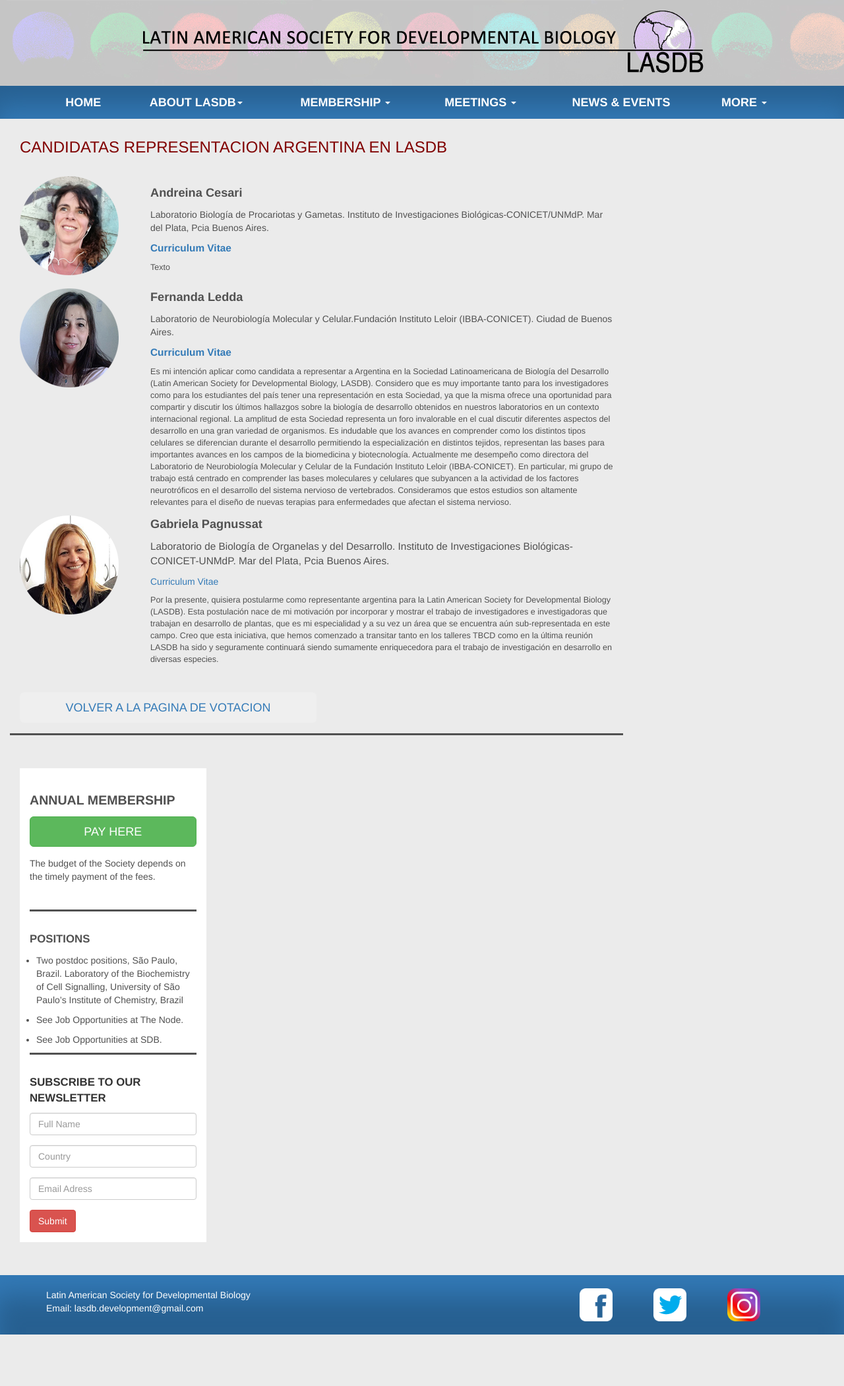
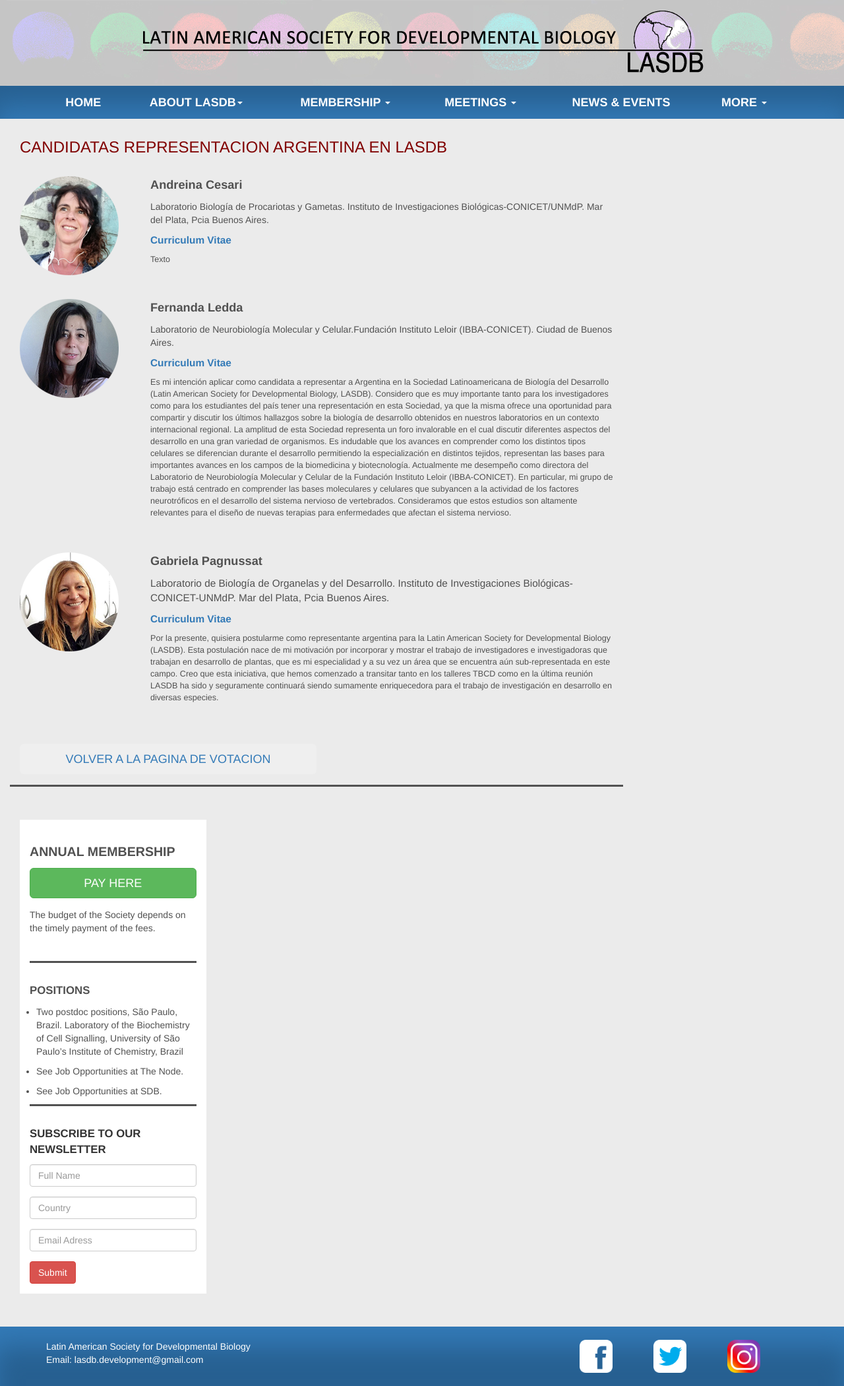
Before and after one commit to lasdb/lasdb.github.io, a Jekyll site: the page built from pages/arg/Candidatas-Arg-2020.html, in a window 1280 px wide. Shown: the whole page at 66% size. Built offline with Jekyll 4.4.1, drawn with Linux system fonts in a browser that asks for light colours; nearby versions of some CDN libraries; before the commit the page ends 2022 px from its top, so only the background shows below that.

Commit message:
Update Candidatas-Arg-2020.html

```diff
--- a/pages/arg/Candidatas-Arg-2020.html
+++ b/pages/arg/Candidatas-Arg-2020.html
@@ -15,7 +15,8 @@
                 <p style="font-weight:; font-size: 1em;">Laboratorio Biología de Procariotas y Gametas. Instituto de Investigaciones Biológicas-CONICET/UNMdP. Mar del Plata, Pcia Buenos Aires.</span><br></p>
                 <p style="font-weight:bold; font-size: 1.1em;"><a href="{{site.baseurl}}/pages/arg/Andreina-Cesari-CV.pdf" target="_blank">Curriculum Vitae</a><br></p>
                 <p style="font-weight:; font-size: 0.9em;">Texto</span><br></p>
-                </tr>
+                <br><br></tr>
+
                 <tr>
                 <td valign="top" width="22%"><img src="{{site.baseurl}}/pages/arg/Fernanda-Ledda.png"><br><br></td>
                 <td><p style="font-weight:bold; font-size: 1.3em;">Fernanda Ledda</strong><br></p>
@@ -25,14 +26,15 @@
 La amplitud de esta Sociedad representa un foro invalorable en el cual discutir diferentes aspectos del desarrollo en una gran variedad de organismos. Es indudable que los avances en comprender como los distintos tipos celulares se diferencian durante el desarrollo permitiendo la especialización en distintos tejidos, representan las bases para importantes avances en los campos de la biomedicina y biotecnología.
 Actualmente me desempeño como directora del Laboratorio de Neurobiología Molecular y Celular de la Fundación Instituto Leloir (IBBA-CONICET). En particular, mi grupo de trabajo está centrado en comprender las bases moleculares y celulares que subyancen a la actividad de los factores neurotróficos en el desarrollo del sistema nervioso de vertebrados. Consideramos que estos estudios son altamente relevantes para el diseño de nuevas terapias para enfermedades que afectan el sistema nervioso.
 </span><br></p>
-                </tr>
+                <br><br></tr>
+
                 <tr>
                 <td valign="top" width="22%"><img src="{{site.baseurl}}/pages/arg/Gabriela-Pagnussat.png"><br><br></td>
                 <td><p style="font-weight:bold; font-size: 1.3em;">Gabriela Pagnussat</strong><br></p>
                 <p style="font-weight:; font-size: 1.1em;">Laboratorio de Biología de Organelas y del Desarrollo. Instituto de Investigaciones Biológicas-CONICET-UNMdP. Mar del Plata, Pcia Buenos Aires.</span><br></p>
-                <a href="{{site.baseurl}}/pages/arg/Gabriela-Pagnussat-CV.pdf" target="_blank">Curriculum Vitae</a><br></p>
+                <p style="font-weight:bold; font-size: 1.1em;"><a href="{{site.baseurl}}/pages/arg/Gabriela-Pagnussat-CV.pdf" target="_blank">Curriculum Vitae</a><br></p>
                 <p style="font-weight:; font-size: 0.9em;">Por la presente, quisiera postularme como representante argentina para la Latin American Society for Developmental Biology (LASDB). Esta postulación nace de mi motivación por incorporar y mostrar el trabajo de investigadores e investigadoras que trabajan en desarrollo de plantas, que es mi especialidad y a su vez un área que se encuentra aún sub-representada en este campo. Creo que esta iniciativa, que hemos comenzado a transitar tanto en los talleres TBCD como en la última reunión LASDB ha sido y seguramente continuará siendo sumamente enriquecedora para el trabajo de investigación en desarrollo en diversas especies. <br></p>
-                </tr>
+                <br></tr>
                 </tbody>
                 </table>
         </div>
```
